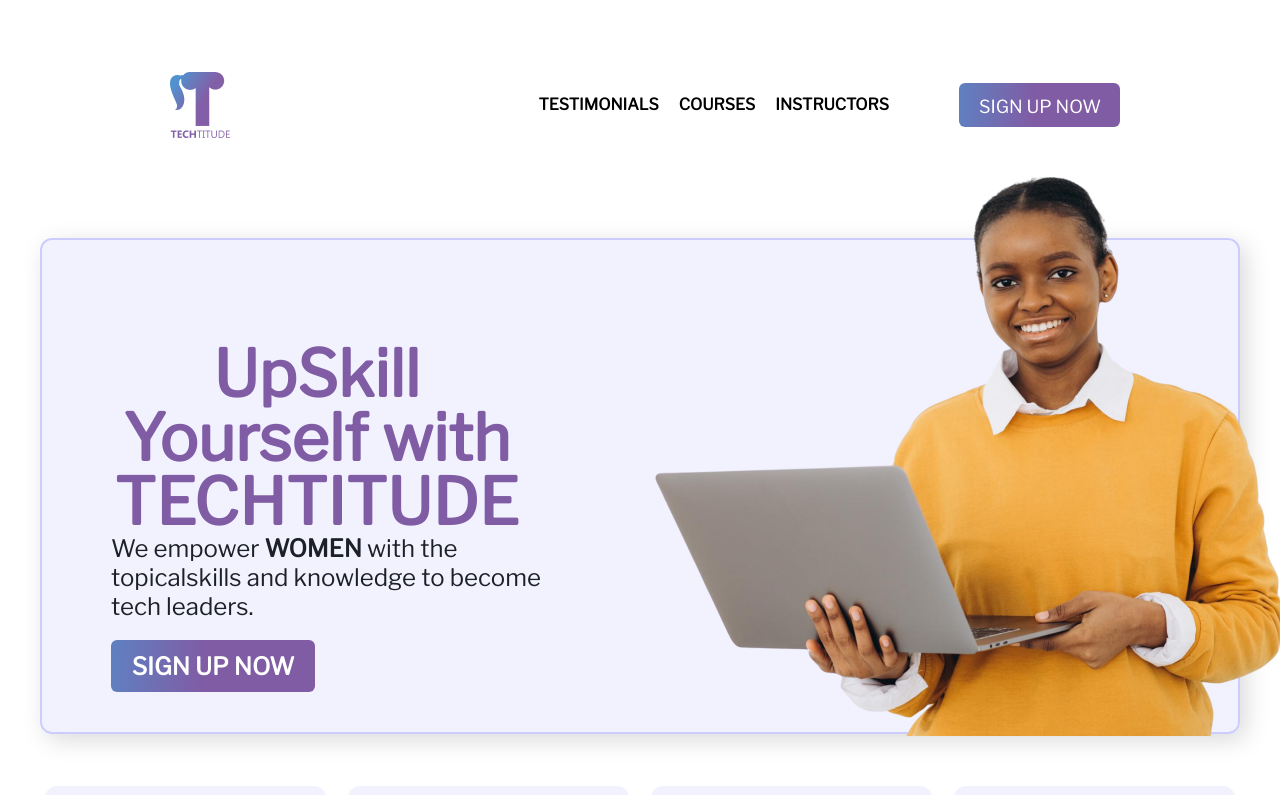
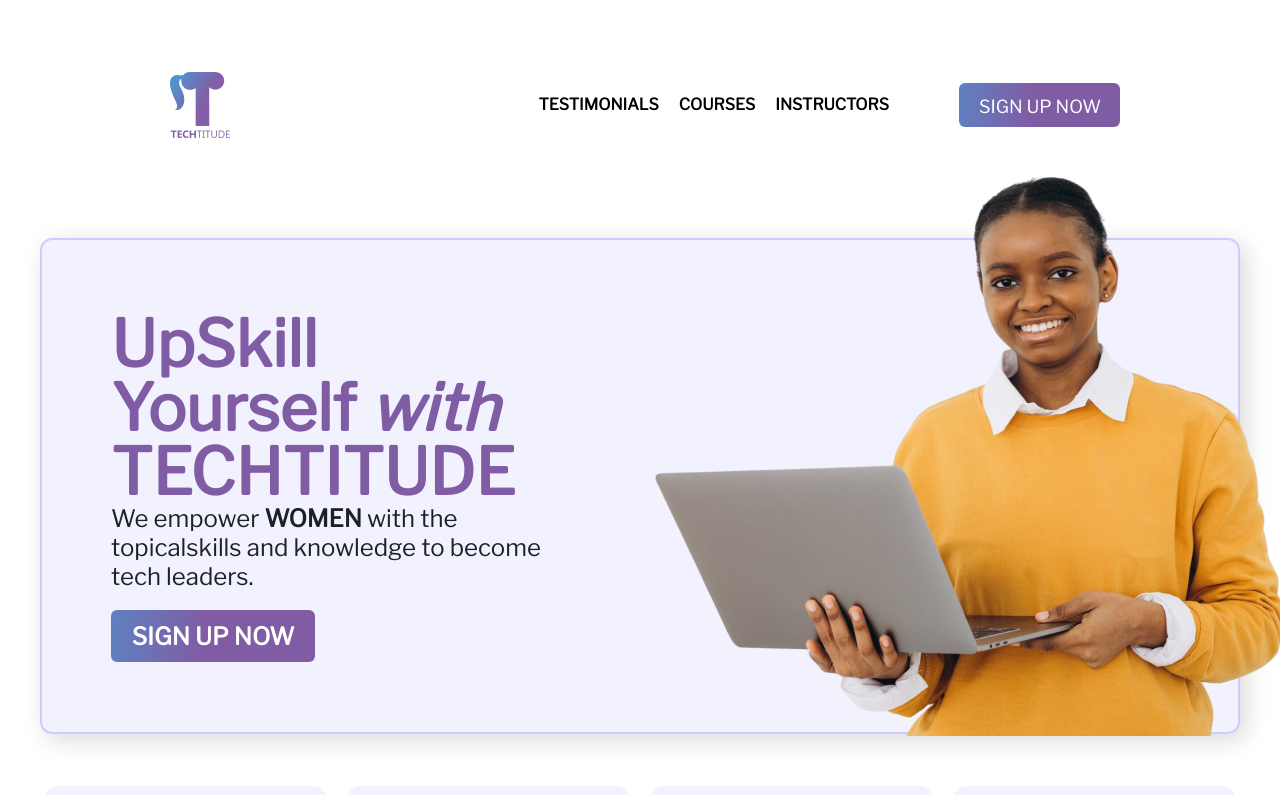
Before and after one commit to Layconnn/Techtitude, a React (Vite) app: page / in a window 1280 px wide. Shown: the top 795 px of the page. Built offline with nearby package versions, Linux system fonts and the light colour scheme.

Commit message:
adding reg page

```diff
--- a/src/pages/home.jsx
+++ b/src/pages/home.jsx
@@ -30,7 +30,7 @@
         <div className='second-section'>
             <div className='inline-image'>
                 <div>
-                    <h1 className='second-section__motive'>UpSkill Yourself with TECHTITUDE</h1>
+                    <p className='second-section__motive'>UpSkill Yourself <i>with</i> TECHTITUDE</p>
                     <p className="second-section__talk">We empower <b>WOMEN</b> with the topicalskills and knowledge to become tech leaders.</p>
                     <div className='second-section__button' onClick={() => route('/registration') }>SIGN UP NOW</div>
                 </div>
--- a/src/styles/pages/home.scss
+++ b/src/styles/pages/home.scss
@@ -69,7 +69,6 @@
         font-size: 6.4rem;
         width: 41.1rem;
         color: #805CA5;
-        height: 19.2rem;
         font-weight: 700;
         line-height: 100%;
     }
```
